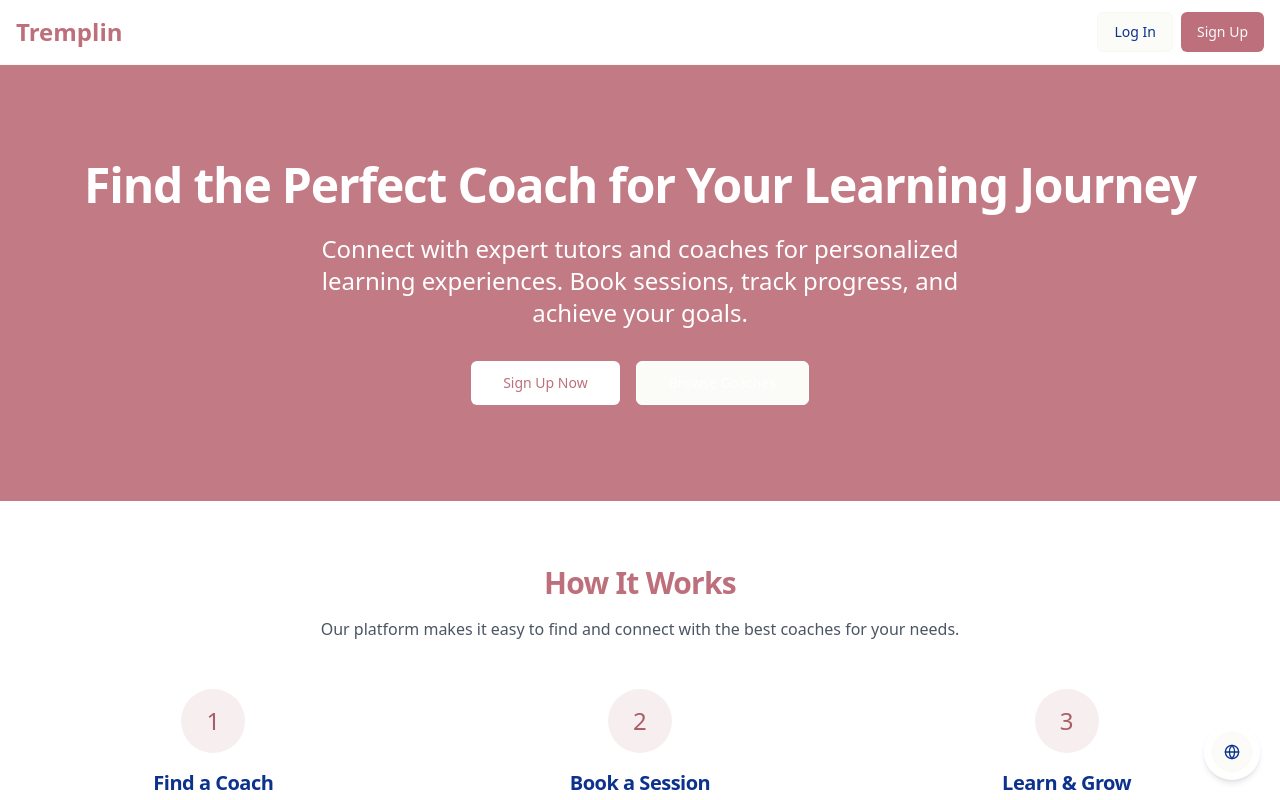
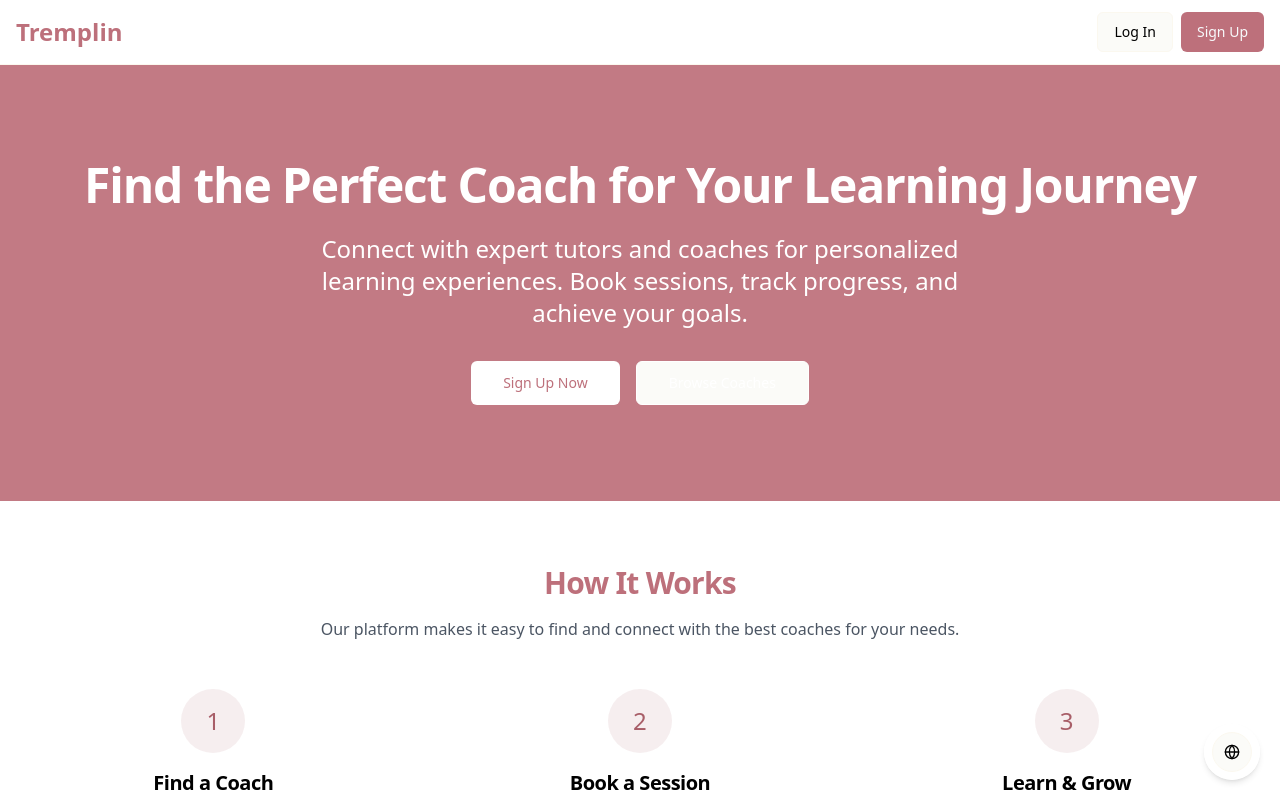
Before and after one commit to dejora/coach-connect-pay, a React (Vite) app: page / in a window 1280 px wide. Shown: the top 800 px of the page. Built offline with nearby package versions, Linux system fonts and the light colour scheme.

Commit message:
Refactor font colors
Update font colors to black, with exceptions for h2 elements that are gray or white.

```diff
--- a/src/index.css
+++ b/src/index.css
@@ -6,25 +6,25 @@
 @layer base {
   :root {
     --background: 50 30% 98%;
-    --foreground: 222.2 84% 30%;
+    --foreground: 0 0% 0%;
 
     --card: 45 30% 98%;
-    --card-foreground: 222.2 84% 30%;
+    --card-foreground: 0 0% 0%;
 
     --popover: 45 30% 98%;
-    --popover-foreground: 222.2 84% 30%;
+    --popover-foreground: 0 0% 0%;
 
     --primary: 351 37% 59%;
     --primary-foreground: 210 40% 98%;
 
     --secondary: 351 37% 85%;
-    --secondary-foreground: 222.2 84% 30%;
+    --secondary-foreground: 0 0% 0%;
 
     --muted: 50 60% 96%;
     --muted-foreground: 215.4 16.3% 56.9%;
 
     --accent: 351 37% 96%;
-    --accent-foreground: 222.2 84% 30%;
+    --accent-foreground: 0 0% 0%;
 
     --destructive: 0 84.2% 60.2%;
     --destructive-foreground: 210 40% 98%;
@@ -47,25 +47,25 @@
 
   .dark {
     --background: 45 20% 95%;
-    --foreground: 222.2 84% 30%;
+    --foreground: 0 0% 0%;
 
     --card: 45 20% 95%;
-    --card-foreground: 222.2 84% 30%;
+    --card-foreground: 0 0% 0%;
 
     --popover: 45 20% 95%;
-    --popover-foreground: 222.2 84% 30%;
+    --popover-foreground: 0 0% 0%;
 
     --primary: 351 37% 59%;
-    --primary-foreground: 222.2 84% 30%;
+    --primary-foreground: 0 0% 0%;
 
     --secondary: 351 37% 85%;
-    --secondary-foreground: 222.2 84% 30%;
+    --secondary-foreground: 0 0% 0%;
 
     --muted: 50 60% 96%;
     --muted-foreground: 215.4 16.3% 56.9%;
 
     --accent: 351 37% 96%;
-    --accent-foreground: 222.2 84% 30%;
+    --accent-foreground: 0 0% 0%;
 
     --destructive: 0 84.2% 60.2%;
     --destructive-foreground: 210 40% 98%;
```
